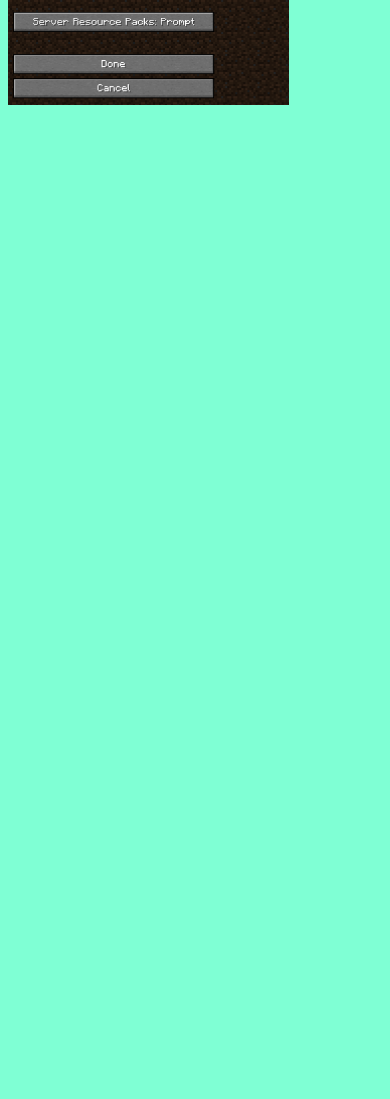
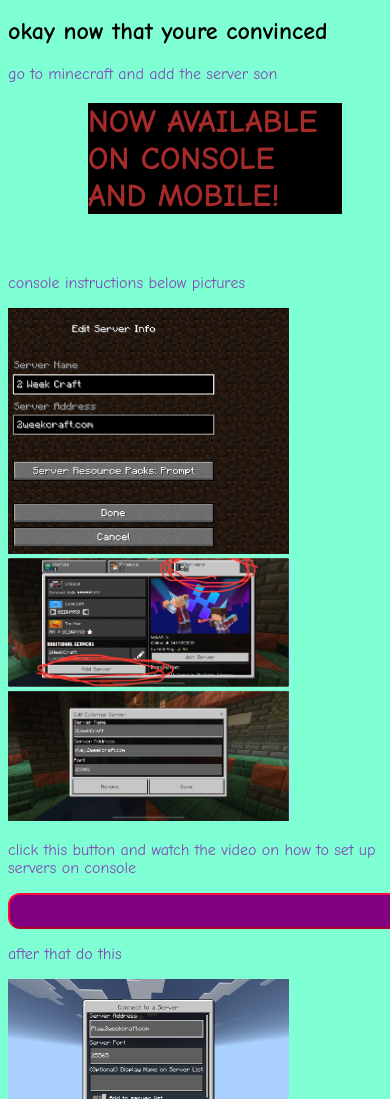
Before and after one commit to KernalCletus/2WeekCraft, a plain HTML site: page index.html in a window 390 px wide. Shown: the part 901-2000 px from the top of the page. Before the commit the page ends 1018 px from the top, so only its background shows below. Drawn offline with Linux system fonts and the light colour scheme.

Commit message:
Add files via upload

```diff
--- a/index.html
+++ b/index.html
@@ -46,8 +46,14 @@
 
 <body>
     <h1>2 Week Craft Babyyyy</h1>
+    <h2>NOW AVAILABLE ON CONSOLE AND MOBILE!</h2>
 
     <button onclick="rickRoll(this)" value="https://www.youtube.com/watch?v=dQw4w9WgXcQ">click me!</button></br>
+
+    <video width="320" length="240" autoplay>
+        <source src="videos/timetoplay.mp4" type="video/mp4">
+    Use a different browser for the full experience.
+    </video>
 
     <div>it's time to play <em>minecraft</em> for 2 weeks</div>
     <div><img src="images/pickaxe.png"></div>
@@ -72,8 +78,19 @@
     </ol>
     <h2>okay now that youre convinced</h2>
     <p>go to minecraft and add the server son</p>
+    <h1>NOW AVAILABLE ON CONSOLE AND MOBILE!</h1>
+    <p>console instructions below pictures</p>
     <img src="images/servername.png">
 
+    <img src="images/servernamemobile1.jpg">
+
+    <img src="images/servernamemobile2.jpeg">
+
+    <p>click this button and watch the video on how to set up servers on console</p>
+    <button onClick="tutorial(this)" value="https://www.youtube.com/watch?v=0vIhBWaBDig">click here</button></br>
+
+    <p>after that do this</p>
+    <img src="images/servernameconsole.png">
 </body>
 
 <script src="app.js"></script>
```
